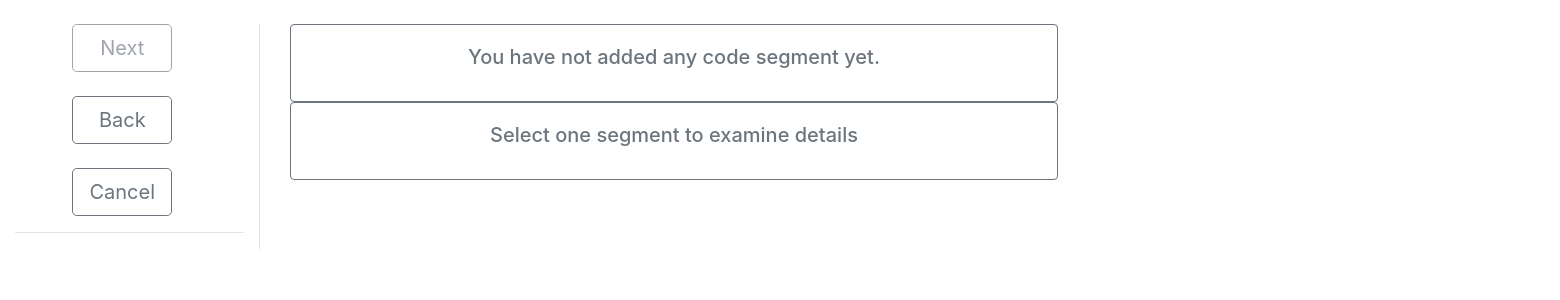
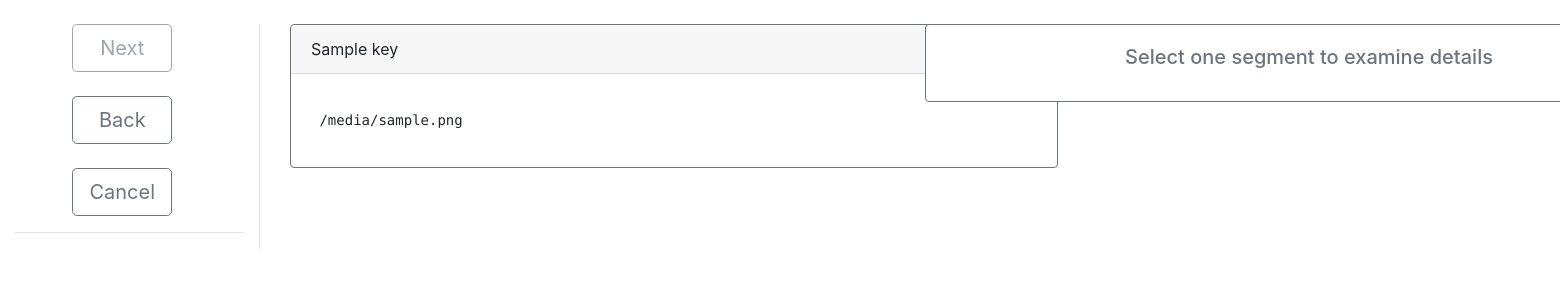
Before and after one commit to ajpetersons/Misconduct-Assessment-Tool, a Django app: template misconduct_detection_app/templates/misconduct_detection_app/results.html in a window 1560 px wide; the page is wider, and only the part inside the window is pictured. Shown: the part 70-370 px from the top of that part. Run offline with Django 3.2, Linux system fonts and the light colour scheme; the template is opened without the code that fills it: most values are stand-ins (such as "Sample title", 1, 10 or a date in 2020); parts of the project's set-up code (start-up, migrations or seed data) failed here and were passed over; some libraries are stand-ins or nearby versions.

Commit message:
Working on result showing page

```diff
--- a/misconduct_detection_app/templates/misconduct_detection_app/results.html
+++ b/misconduct_detection_app/templates/misconduct_detection_app/results.html
@@ -16,13 +16,21 @@
 {% block content %}
     <div class="container-fluid">
         <div class="row flex-xl-nowrap">
-            <div class="input-group col-12 col-md-12 col-lg-12">
+            <div class="col-12 col-md-6 col-lg-6">
                 <div class="card border-secondary" style="width: 48rem;" id="segmentDisplayBox">
-                    <div class="card-body text-secondary text-center">
-                        <h5 class="card-title">You have not added any code segment yet.</h5>
+                    {% for key, values in segment_files.items %}
+                    <div class="card-header">{{ key }}</div>
+                    <div class="card-body text-secondary">
+                        <p class="card-text">
+                            <pre> {{ values }} </pre>
+                        </p>
                     </div>
+                    {% endfor %}
                 </div>
 
+            </div>
+
+            <div class="col-12 col-md-6 col-lg-6">
                 <div class="card border-secondary" style="width: 48rem;" id="segmentDetailsDisplayBox">
                     <div class="card-body text-secondary text-center">
                         <h5 class="card-title">Select one segment to examine details</h5>
@@ -36,7 +44,30 @@
 {% block javaScriptOnPage %}
     <script>
         pageName = "Results";
-        var jplag_results_json_string = JSON.parse("{{jplag_results_json_string|escapejs}}");
+        var jplag_results = JSON.parse("{{jplag_results_json_string|escapejs}}");
+
+        var keys = [];
+        for (var key in jplag_results) {
+            if (jplag_results.hasOwnProperty(key)) keys.push(key);
+        }
+
+        document.getElementById("segmentDetailsDisplayBox").innerHTML = "";
+
+        for (var i = 0; i < keys.length; i++) {
+            var codeSegmentHeader = document.createElement("div");
+            codeSegmentHeader.setAttribute("class", "card-header");
+            codeSegmentHeader.innerHTML = keys[i];
+
+            // var segment_keys = [];
+            // for (var segment_keys in jplag_results[keys]) {
+            //     if (jplag_results[keys].hasOwnProperty(segment_keys)) keys.push(segment_keys);
+            // }
+
+            // codeSegmentDetails = document.createElement("div");
+            // codeSegmentDetails.setAttribute("class", "card-header")
+
+            document.getElementById("segmentDetailsDisplayBox").appendChild(codeSegmentHeader);
+        }
 
         // jplag_results_json_string["Segment_1"]["misconduct_detection_app\\uploads\\folders\\inf2c-cs\\0\\palin_finder.c"]
 
```
Also changed, not shown: misconduct_detection_app/views.py (+9 -2 lines).
